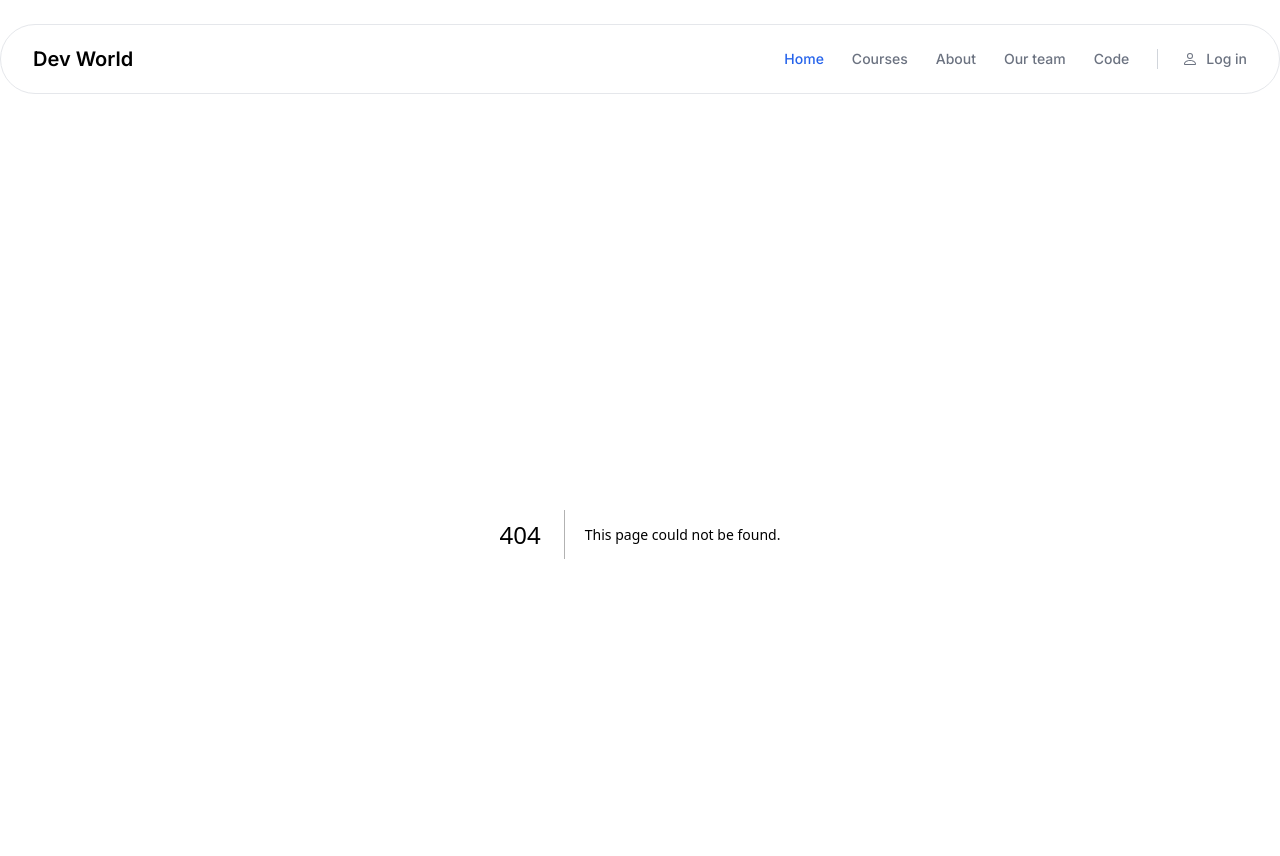
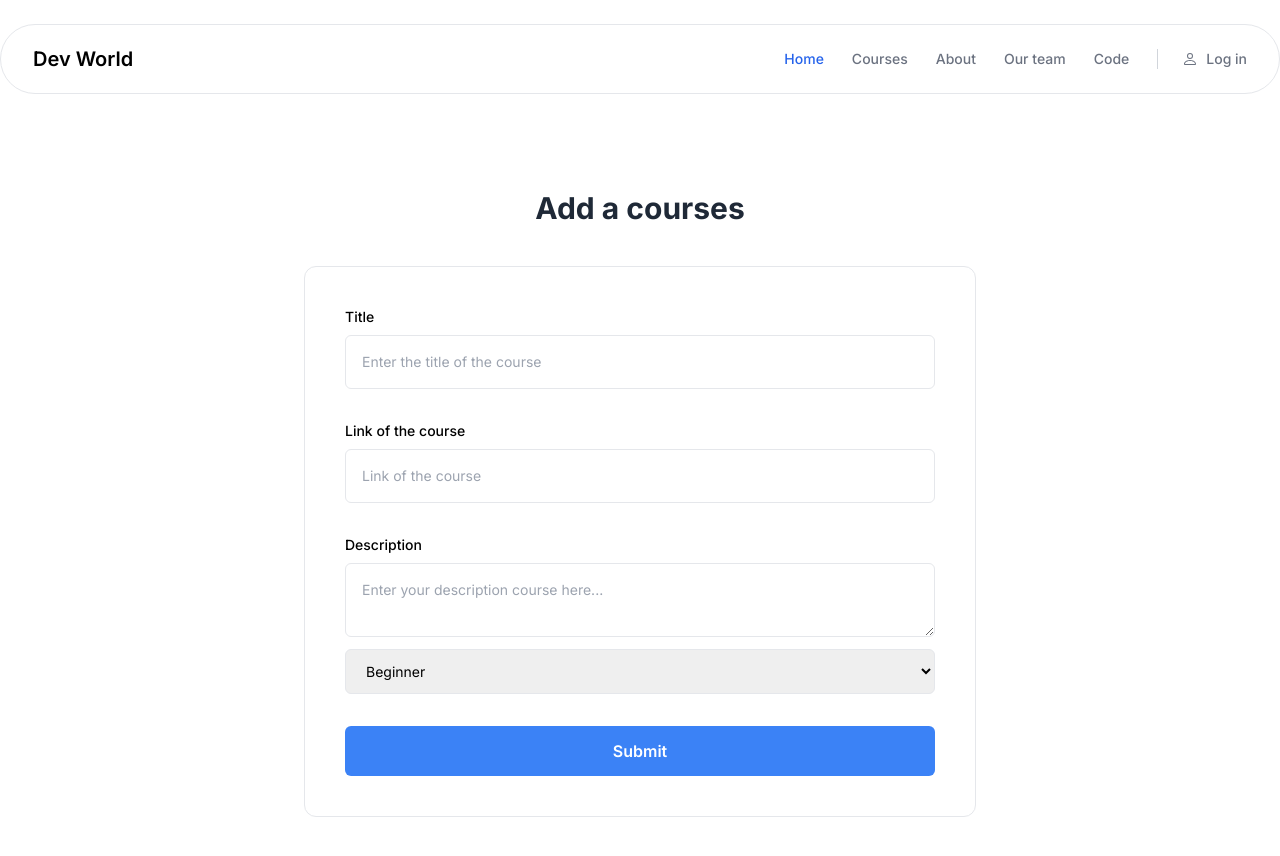
Before and after one commit to NdekoCode/Dev-space, a Next.js app: page /courses/add in a window 1280 px wide. Before the commit this address had no page. Shown: the top 856 px of the page. Built offline with nearby package versions, Linux system fonts and the light colour scheme.

Commit message:
add course

```diff
--- a/app/api/courses/data.json
+++ b/app/api/courses/data.json
@@ -33,5 +33,26 @@
     "description": "Learn Next.js by building a music event website and a web dev blog as a static website",
     "link": "https://www.traversymedia.com/next-js-dev-to-deployment",
     "level": "Intermediate"
+  },
+  {
+    "id": "35958e6b-6dcf-4d10-89cf-a83486053309",
+    "title": "70+ JavaScript Challenges: Data Structures & Algorithms",
+    "description": "Become a Better Programmer\n\nSharpen your problem solving skills and learn about important programming topics",
+    "link": "https://www.traversymedia.com/javascript-challeges",
+    "level": "Beginner"
+  },
+  {
+    "id": "301feeb6-5625-4441-9059-3f39becdb8ef",
+    "title": "Bootstrap 5 From Scratch",
+    "description": "https://www.traversymedia.com/next-js-dev-to-deployment",
+    "link": "Learn By Building Amazing Projects  Build modern-looking websites and UIs faster using the Bootstrap CSS framework",
+    "level": "Beginner"
+  },
+  {
+    "id": "e0ff0bb8-7c5f-4233-a41b-adbd6a965d3d",
+    "title": "Next.js Dev to Deployment Course",
+    "description": "Learn By Building Amazing Projects\n\nLearn Next.js by building a music event website.",
+    "link": "https://www.traversymedia.com/next-js-dev-to-deployment",
+    "level": "Intermediate"
   }
 ]
--- /dev/null
+++ b/app/components/CourseSearch.tsx
@@ -0,0 +1,47 @@
+"use client";
+import { FormEvent, forwardRef } from "react";
+type CourseSearchProps = {
+  handleSubmit: (e: FormEvent<HTMLFormElement>) => void;
+};
+// eslint-disable-next-line react/display-name
+const CourseSearch = forwardRef<HTMLInputElement, CourseSearchProps>(
+  ({ handleSubmit }, searchInputREf) => {
+    return (
+      <form onSubmit={handleSubmit}>
+        <div className="relative z-10 flex space-x-3 p-3 bg-white border rounded-lg shadow-lg shadow-gray-100 dark:bg-gray-800 dark:border-gray-700 dark:shadow-gray-900/[.2]">
+          <div className="flex-[1_0_0%]">
+            <label
+              htmlFor="hs-search-article-1"
+              className="block text-sm text-gray-700 font-medium dark:text-white"
+            >
+              <span className="sr-only">Search article</span>
+            </label>
+            <input
+              type="search"
+              ref={searchInputREf}
+              name="search"
+              id="hs-search-article-1"
+              className="p-3 block w-full border-transparent rounded-md focus:border-blue-500 focus:ring-blue-500 dark:bg-gray-800 dark:text-gray-400"
+              placeholder="Search article"
+            />
+          </div>
+          <div className="flex-[0_0_auto]">
+            <button className="p-4 inline-flex justify-center items-center gap-2 rounded-md border border-transparent font-semibold bg-blue-500 text-white hover:bg-blue-600 focus:outline-none focus:ring-2 focus:ring-blue-500 focus:ring-offset-2 transition-all text-sm dark:focus:ring-offset-gray-800">
+              <svg
+                xmlns="http://www.w3.org/2000/svg"
+                width={16}
+                height={16}
+                fill="currentColor"
+                viewBox="0 0 16 16"
+              >
+                <path d="M11.742 10.344a6.5 6.5 0 1 0-1.397 1.398h-.001c.03.04.062.078.098.115l3.85 3.85a1 1 0 0 0 1.415-1.414l-3.85-3.85a1.007 1.007 0 0 0-.115-.1zM12 6.5a5.5 5.5 0 1 1-11 0 5.5 5.5 0 0 1 11 0z" />
+              </svg>
+            </button>
+          </div>
+        </div>
+      </form>
+    );
+  }
+);
+
+export default CourseSearch;
--- /dev/null
+++ b/app/courses/add/page.tsx
@@ -0,0 +1,151 @@
+"use client";
+import { ICourse } from "@/libs/types";
+import { useRouter } from "next/navigation";
+import { FormEvent, useState } from "react";
+import { v4 as uuid } from "uuid";
+type HTMLInput = HTMLInputElement | HTMLTextAreaElement | HTMLSelectElement;
+const AddCoursePage = () => {
+  const router = useRouter();
+  const [formControl, setForm] = useState({
+    title: "",
+    description: "",
+    link: "",
+    level: "Beginner",
+  });
+  const [submiting, setSubmiting] = useState(false);
+  const handleChange = <T extends HTMLInput>(e: FormEvent<T>) => {
+    const name = e.currentTarget.name;
+    const value = e.currentTarget.value;
+    setForm((d) => ({ ...d, [name]: value.trim() }));
+  };
+  const addNewCourse = async (data: ICourse) => {
+    try {
+      const res = await fetch("http://localhost:3000/api/courses", {
+        method: "POST",
+        headers: {
+          Accept: "application/json",
+          "Content-Type": "application/json",
+        },
+        body: JSON.stringify(data, null, 2),
+      });
+      if (res.ok) {
+        const data = await res.json();
+        setSubmiting(false);
+        if (data) {
+          router.push("/courses");
+        }
+      }
+    } catch (error) {
+      setSubmiting(false);
+    }
+  };
+  const handleSubmit = (e: FormEvent<HTMLFormElement>) => {
+    setSubmiting(true);
+    e.preventDefault();
+    addNewCourse({ ...formControl, id: uuid() });
+  };
+  return (
+    <>
+      {/* Comment Form */}
+      <div className="max-w-[85rem] px-4 py-10 sm:px-6 lg:px-8 lg:py-14 mx-auto">
+        <div className="mx-auto max-w-2xl">
+          <div className="text-center">
+            <h2 className="text-xl text-gray-800 font-bold sm:text-3xl ">
+              Add a courses
+            </h2>
+          </div>
+          {/* Card */}
+          <div className="mt-5 p-4 relative z-10 bg-white border rounded-xl sm:mt-10 md:p-10  ">
+            <form method="POST" onSubmit={handleSubmit}>
+              <div className="mb-4 sm:mb-8">
+                <label
+                  htmlFor="title"
+                  className="block mb-2 text-sm font-medium "
+                >
+                  Title
+                </label>
+                <input
+                  type="text"
+                  id="title"
+                  name="title"
+                  value={formControl.title}
+                  onChange={handleChange<HTMLInputElement>}
+                  className="py-3 px-4 block w-full border-gray-200 border rounded-md text-sm focus:border-blue-500 focus:ring-blue-500 sm:p-4   "
+                  placeholder="Enter the title of the course"
+                />
+              </div>
+              <div className="mb-4 sm:mb-8">
+                <label
+                  htmlFor="hs-feedback-post-comment-email-1"
+                  className="block mb-2 text-sm font-medium "
+                >
+                  Link of the course
+                </label>
+                <input
+                  type="link"
+                  id="link"
+                  name="link"
+                  value={formControl.link}
+                  onChange={handleChange<HTMLInputElement>}
+                  className="py-3 px-4 block w-full border-gray-200 border rounded-md text-sm focus:border-blue-500 focus:ring-blue-500 sm:p-4   "
+                  placeholder="Link of the course"
+                />
+              </div>
+              <div className="mb-3">
+                <label
+                  htmlFor="description"
+                  className="block mb-2 text-sm font-medium "
+                >
+                  Description
+                </label>
+                <div className="mt-1">
+                  <textarea
+                    id="description"
+                    name="description"
+                    value={formControl.description}
+                    onChange={handleChange<HTMLTextAreaElement>}
+                    className="py-3 px-4 block w-full border-gray-200 border rounded-md text-sm focus:border-blue-500 focus:ring-blue-500 sm:p-4   "
+                    maxLength={250}
+                    placeholder="Enter your description course here..."
+                  />
+                </div>
+              </div>
+              <div className="mb-4 sm:mb-8">
+                <select
+                  className="py-3 px-4 pr-9 block w-full border-gray-200 border rounded-md text-sm focus:border-blue-500 focus:ring-blue-500   "
+                  name="level"
+                  value={formControl.level}
+                  onChange={handleChange<HTMLSelectElement>}
+                >
+                  <option>Select the level this select menu</option>
+                  <option value="Beginner">Beginner</option>
+                  <option value="Intermediate">Intermediate</option>
+                  <option value="Expert">Expert</option>
+                </select>
+              </div>
+              <div className="mt-6 grid">
+                <button
+                  type="submit"
+                  className="py-3 px-4 inline-flex justify-center items-center gap-2 rounded-md border border-transparent font-semibold bg-blue-500 text-white hover:bg-blue-600 focus:outline-none focus:ring-2 focus:ring-blue-500 focus:ring-offset-2 transition-all "
+                >
+                  {submiting && (
+                    <span
+                      className="animate-spin inline-block w-4 h-4 border-[3px] border-current border-t-transparent text-white rounded-full"
+                      role="status"
+                      aria-label="loading"
+                    />
+                  )}
+                  Submit
+                </button>
+              </div>
+            </form>
+          </div>
+          {/* End Card */}
+        </div>
+      </div>
+      {/* End Comment Form */}
+    </>
+  );
+};
+
+export default AddCoursePage;
--- a/app/courses/page.tsx
+++ b/app/courses/page.tsx
@@ -1,7 +1,9 @@
 "use client";
 import { ICourse } from "@/libs/types";
 import { NextPage } from "next";
+import Link from "next/link";
 import { FormEvent, useEffect, useRef, useState } from "react";
+import CourseSearch from "../components/CourseSearch";
 import Courses from "../components/Courses";
 import SkeletonItemsCard from "../components/SkeletonItemsCard";
 const CoursesPage: NextPage = () => {
@@ -42,41 +44,27 @@ const CoursesPage: NextPage = () => {
   return (
     <>
       <div className="mt-7 sm:mt-12 mx-auto max-w-xl relative">
-        {/* Form */}
-        <form onSubmit={handleSubmit}>
-          <div className="relative z-10 flex space-x-3 p-3 bg-white border rounded-lg shadow-lg shadow-gray-100 dark:bg-gray-800 dark:border-gray-700 dark:shadow-gray-900/[.2]">
-            <div className="flex-[1_0_0%]">
-              <label
-                htmlFor="hs-search-article-1"
-                className="block text-sm text-gray-700 font-medium dark:text-white"
-              >
-                <span className="sr-only">Search article</span>
-              </label>
-              <input
-                type="search"
-                ref={searchInputREf}
-                name="search"
-                id="hs-search-article-1"
-                className="p-3 block w-full border-transparent rounded-md focus:border-blue-500 focus:ring-blue-500 dark:bg-gray-800 dark:text-gray-400"
-                placeholder="Search article"
+        <CourseSearch handleSubmit={handleSubmit} ref={searchInputREf} />
+        <p className="mt-5">
+          <Link href="/courses/add" className="btn gap-x-2">
+            <span>Add course</span>
+            <svg
+              className="w-2.5 h-auto"
+              width={16}
+              height={16}
+              viewBox="0 0 16 16"
+              fill="none"
+              xmlns="http://www.w3.org/2000/svg"
+            >
+              <path
+                d="M5 1L10.6869 7.16086C10.8637 7.35239 10.8637 7.64761 10.6869 7.83914L5 14"
+                stroke="currentColor"
+                strokeWidth={2}
+                strokeLinecap="round"
               />
-            </div>
-            <div className="flex-[0_0_auto]">
-              <button className="p-4 inline-flex justify-center items-center gap-2 rounded-md border border-transparent font-semibold bg-blue-500 text-white hover:bg-blue-600 focus:outline-none focus:ring-2 focus:ring-blue-500 focus:ring-offset-2 transition-all text-sm dark:focus:ring-offset-gray-800">
-                <svg
-                  xmlns="http://www.w3.org/2000/svg"
-                  width={16}
-                  height={16}
-                  fill="currentColor"
-                  viewBox="0 0 16 16"
-                >
-                  <path d="M11.742 10.344a6.5 6.5 0 1 0-1.397 1.398h-.001c.03.04.062.078.098.115l3.85 3.85a1 1 0 0 0 1.415-1.414l-3.85-3.85a1.007 1.007 0 0 0-.115-.1zM12 6.5a5.5 5.5 0 1 1-11 0 5.5 5.5 0 0 1 11 0z" />
-                </svg>
-              </button>
-            </div>
-          </div>
-        </form>
-        {/* End Form */}
+            </svg>
+          </Link>
+        </p>
       </div>
       {loading ? <SkeletonItemsCard /> : <Courses courses={courses} />}
     </>
```
